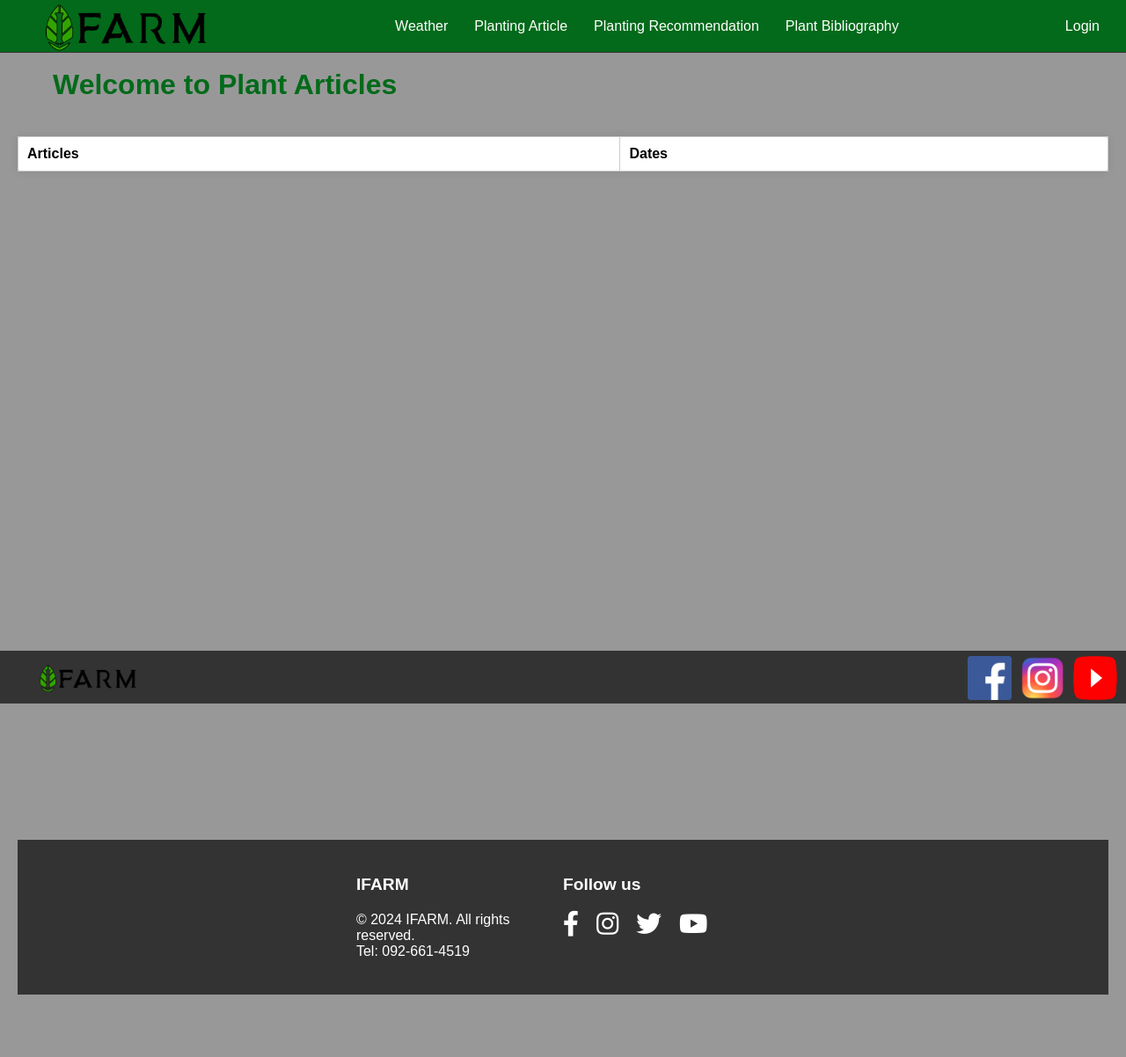
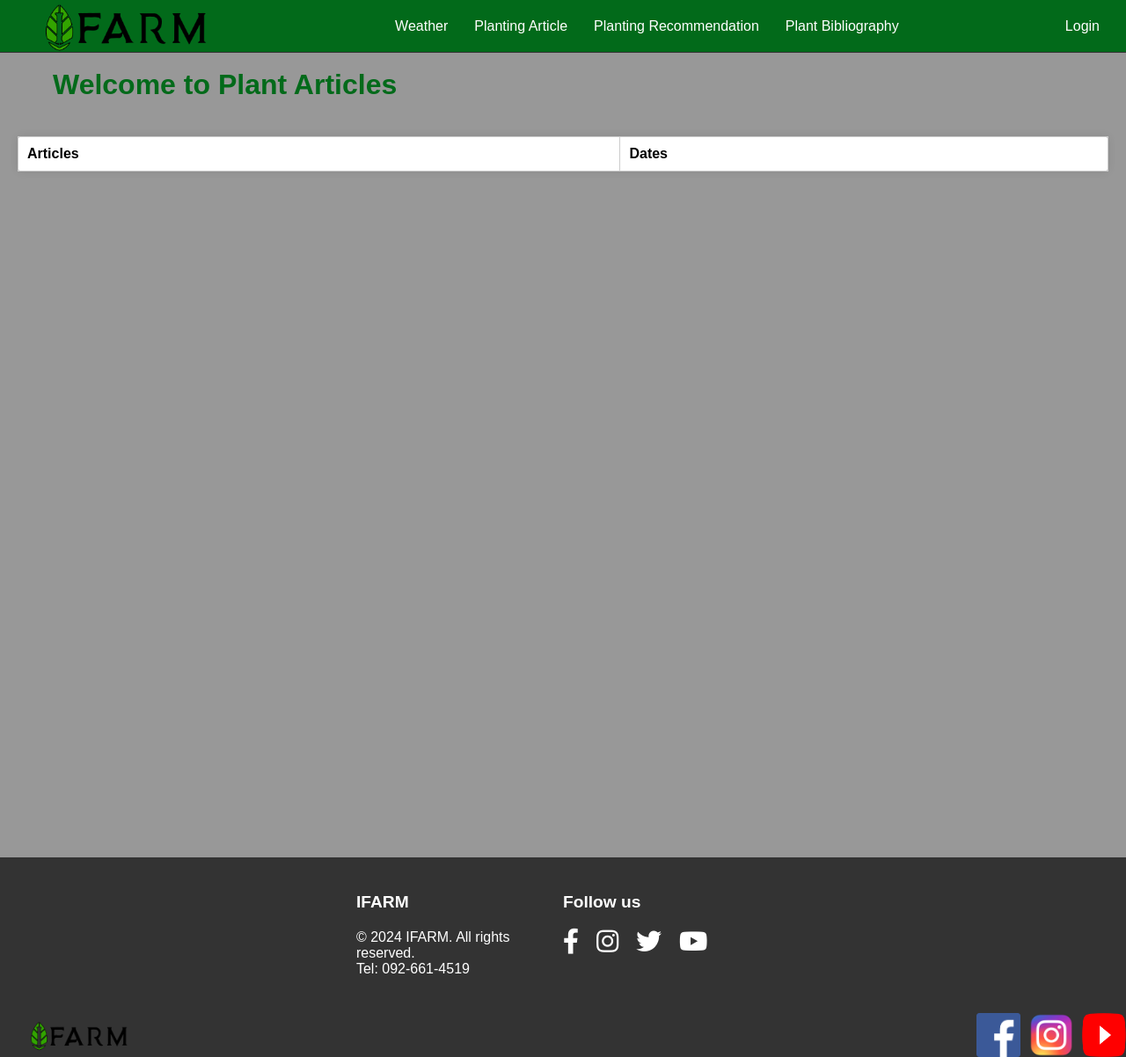
Before and after one commit to Jeditale/Html_projectEz, a PHP site: page /PlantArticle/PlantArticleMain.php in a window 1280 px wide. Shown: the whole page at 88% size. Before the commit the page ends 1131 px from the top, so only its background shows below. Run offline with PHP 8.4, Linux system fonts and the light colour scheme; the visitor is signed in with stand-in values (Sample User, id 1); data that the repository does not hold is empty.

Commit message:
Fixed Final

```diff
--- a/LoginAndRegister/home.css
+++ b/LoginAndRegister/home.css
@@ -70,7 +70,7 @@ html{
     transition: top 0.3s ease;
     position: fixed;
     height: 60px;
-    top: -100px;
+    top: 0;
     width: 100%;
   }
 
--- a/LoginAndRegister/homeJs.js
+++ b/LoginAndRegister/homeJs.js
@@ -16,15 +16,15 @@ window.addEventListener('scroll', function() {// show header when scrowing down
     }
   });
   window.onload = function() {
-    fetch('.ใ/LoginAndRegister/loginstatus.php')
+    fetch('loginstatus.php')
         .then(response => response.json())
         .then(data => {
             var profileLink = document.querySelector('.profile-link');
             if (data.loggedIn) {
-                profileLink.href = '.ใ/LoginAndRegister/home.php';
+                profileLink.href = '';
                 profileLink.textContent = 'Profile';
             } else {
-                profileLink.href = '.ใ/LoginAndRegister/login.php';
+                profileLink.href = 'login.php';
                 profileLink.textContent = 'Login';
             }
         });
--- a/PlantArticle/PlantArticleMain.php
+++ b/PlantArticle/PlantArticleMain.php
@@ -73,7 +73,7 @@ $conn->close();
         </nav>
         <a class="profile-link" href="../LoginAndRegister/login.php">Login</a>
     </header>
-
+    <div style="padding: 20px;">
     <h1 class="welcometext">Welcome to Plant Articles</h1>
 
 
@@ -131,7 +131,7 @@ $conn->close();
     </form>
 </div>
 </div>
-
+</div>
 
 
     <div class="secoundfooter">
--- a/PlantArticle/PlantArticleMainStyle.css
+++ b/PlantArticle/PlantArticleMainStyle.css
@@ -1,4 +1,6 @@
 body {
+  margin: 0;
+    padding: 0;
     font-family: Arial, sans-serif;
     background-color: #989898;
     padding: 20px;
@@ -8,6 +10,11 @@ body {
 
     min-height: 100vh;
 
+}
+html, body {
+  margin: 0;
+  padding: 0;
+  height: 100%;
 }
 .welcometext {
     color:#026A1A;
@@ -146,18 +153,19 @@ html{
 
   /* CSS for the footer */
   footer {
-    position: fixed;
+    position: relative;
     bottom: 0;
     left: 0;
     right: 0;
+    margin: 0;
     display: flex;
     justify-content: space-between;
     align-items: center;
-    padding: 10px;
+    padding: 0;
     background-color: #333;
     color: #fff;
     border-top: 1px solid #333;
-    height: 50px;
+
     height: 60px;
   }
 
```
Also changed, not shown: Quizz/quiz.php (+4 -13 lines), PlantArticle/read_article.php (line endings or trailing spaces), 1 other file.
